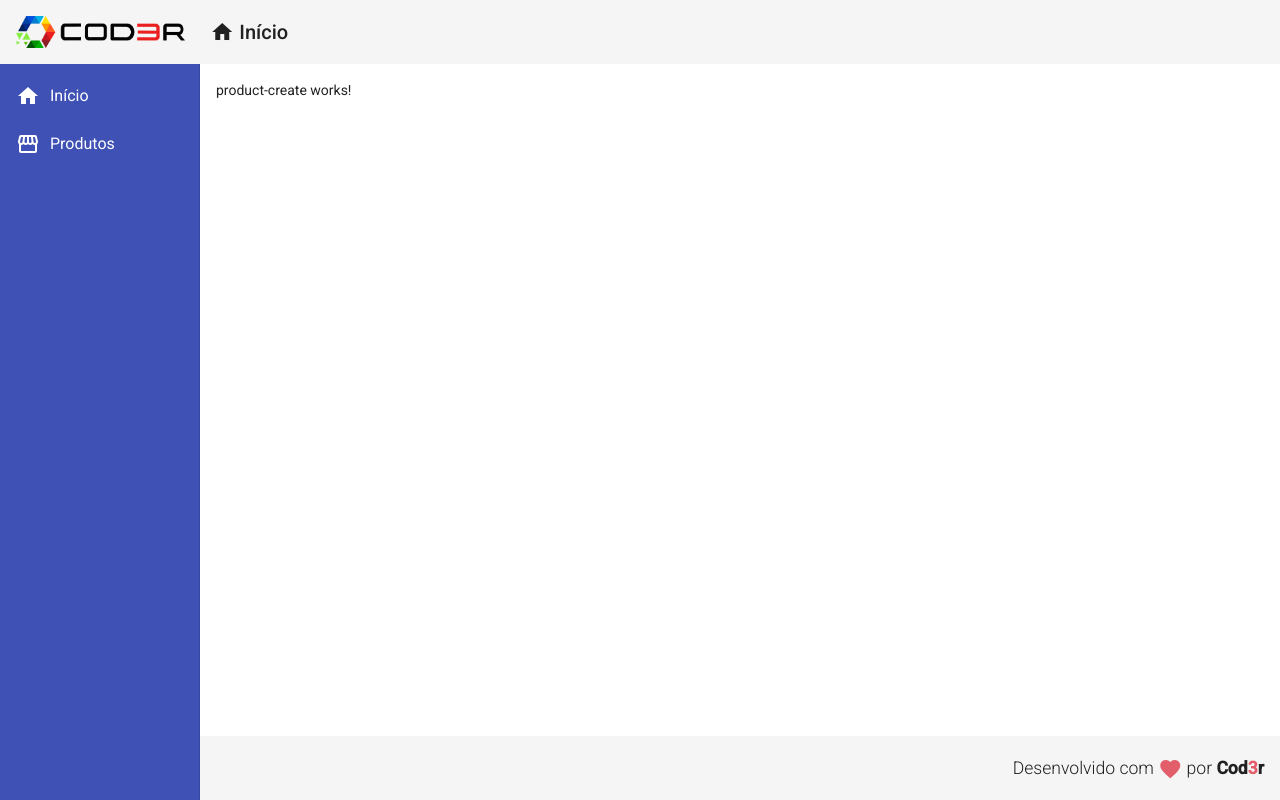
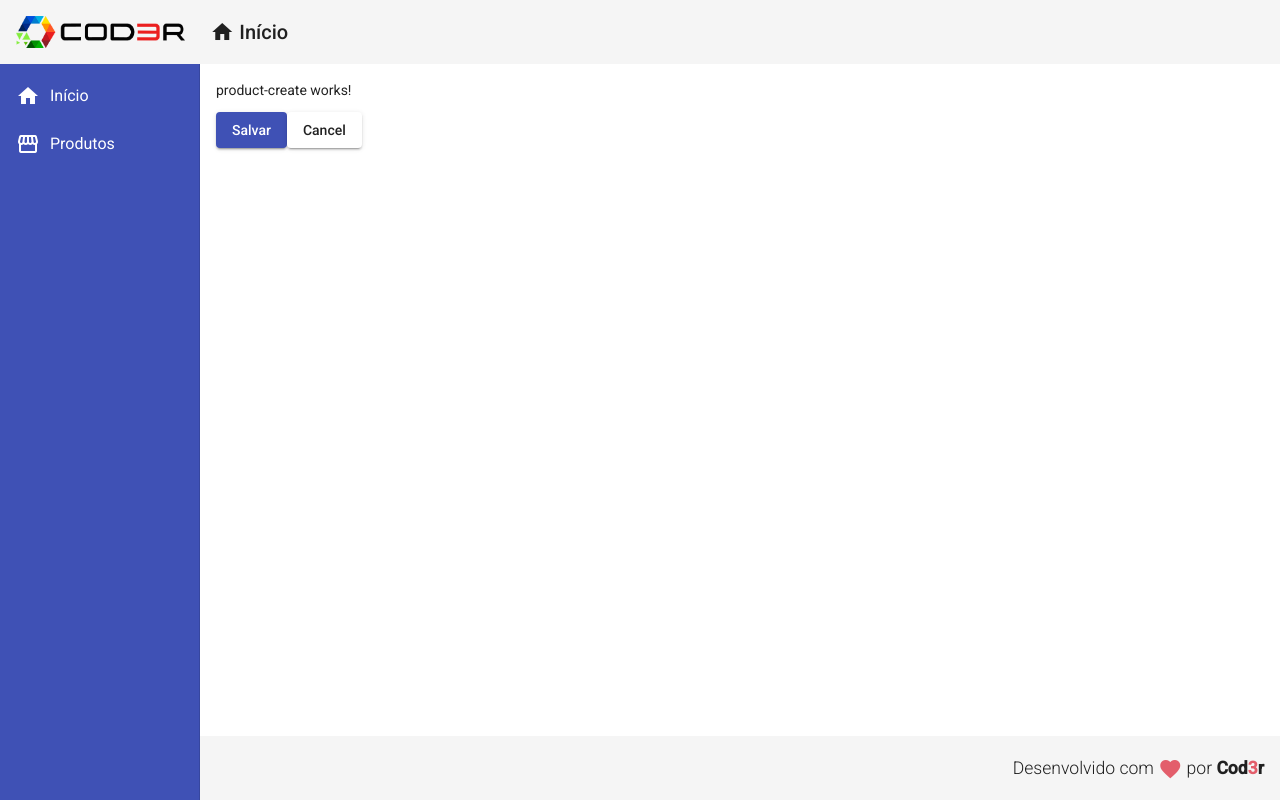
Before and after one commit to simonelopess/app-angular, an Angular app in the folder frontend/: page /products/create in a window 1280 px wide. Built offline with nearby package versions, Linux system fonts and the light colour scheme.

Commit message:
Criado o product service

```diff
--- a/frontend/src/app/app.module.ts
+++ b/frontend/src/app/app.module.ts
@@ -16,6 +16,7 @@
 import {MatListModule} from '@angular/material/list';
 import {MatCardModule} from '@angular/material/card';
 import {MatButtonModule} from '@angular/material/button';
+import {MatSnackBarModule} from '@angular/material/snack-bar';
 
 
 @NgModule({
@@ -36,7 +37,8 @@
     MatSidenavModule,
     MatListModule,
     MatCardModule,
-    MatButtonModule
+    MatButtonModule,
+    MatSnackBarModule
   ],
   providers: [],
   bootstrap: [AppComponent]
--- a/frontend/src/app/components/product/product-create/product-create.component.html
+++ b/frontend/src/app/components/product/product-create/product-create.component.html
@@ -1 +1,9 @@
 <p>product-create works!</p>
+
+<button mat-raised-button (click)="createProduct()" color="primary">
+   Salvar
+</button>
+
+<button mat-raised-button (click)="cancel()">
+  Cancel
+</button>
--- a/frontend/src/app/components/product/product-create/product-create.component.ts
+++ b/frontend/src/app/components/product/product-create/product-create.component.ts
@@ -1,4 +1,6 @@
 import { Component, OnInit } from '@angular/core';
+import { ProductService } from '../product.service';
+import {Router} from '@angular/router';
 
 @Component({
   selector: 'app-product-create',
@@ -7,9 +9,17 @@
 })
 export class ProductCreateComponent implements OnInit {
 
-  constructor() { }
+  constructor(private productService: ProductService,
+    private router: Router) { }
 
   ngOnInit(): void {
+
   }
 
+  createProduct(): void {
+    this.productService.showMessage("Produto criado")
+  }
+  cancel(): void {
+    this.router.navigate(["/products"])
+  }
 }
--- /dev/null
+++ b/frontend/src/app/components/product/product.service.ts
@@ -0,0 +1,17 @@
+import { Injectable } from '@angular/core';
+import { MatSnackBar} from '@angular/material/snack-bar'
+@Injectable({
+  providedIn: 'root'
+})
+export class ProductService {
+
+  constructor(private snackBar: MatSnackBar) { }
+
+  showMessage(msg: string): void{
+    this.snackBar.open(msg, 'fechar', {
+      duration: 1000,
+      horizontalPosition: "right",
+      verticalPosition: "top"
+    })
+  }
+}
```
